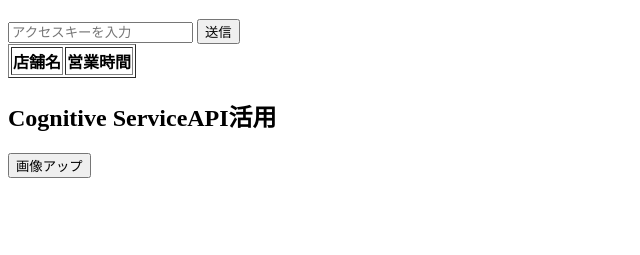
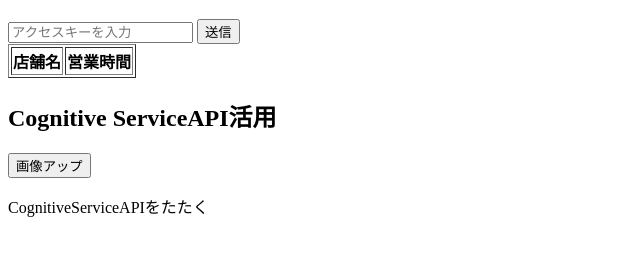
Before and after one commit to KengoTsunoda/NagasakiHakkason, a plain HTML site: page index.html in a window 1280 px wide. Shown: the part 61-316 px from the top of the page, without its empty margins (0-640 px from the left). Drawn offline with nearby package versions, Linux system fonts and the light colour scheme.

Commit message:
addからのcommitからのpush

```diff
--- a/index.html
+++ b/index.html
@@ -16,5 +16,6 @@
         </table>
         <h2>Cognitive ServiceAPI活用</h2>
         <input type="button" id="appload" value="画像アップ">
+        <p>CognitiveServiceAPIをたたく<p>
     </body>
 </html>
```
